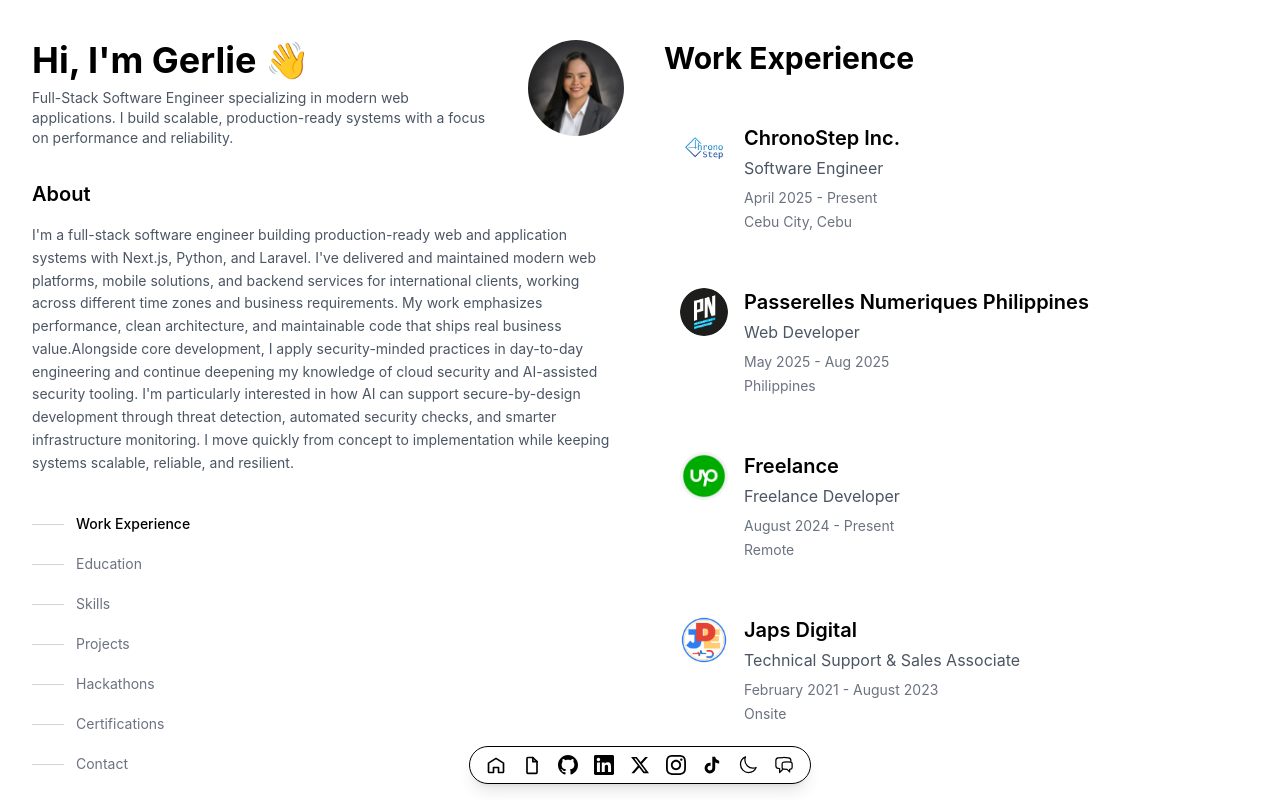
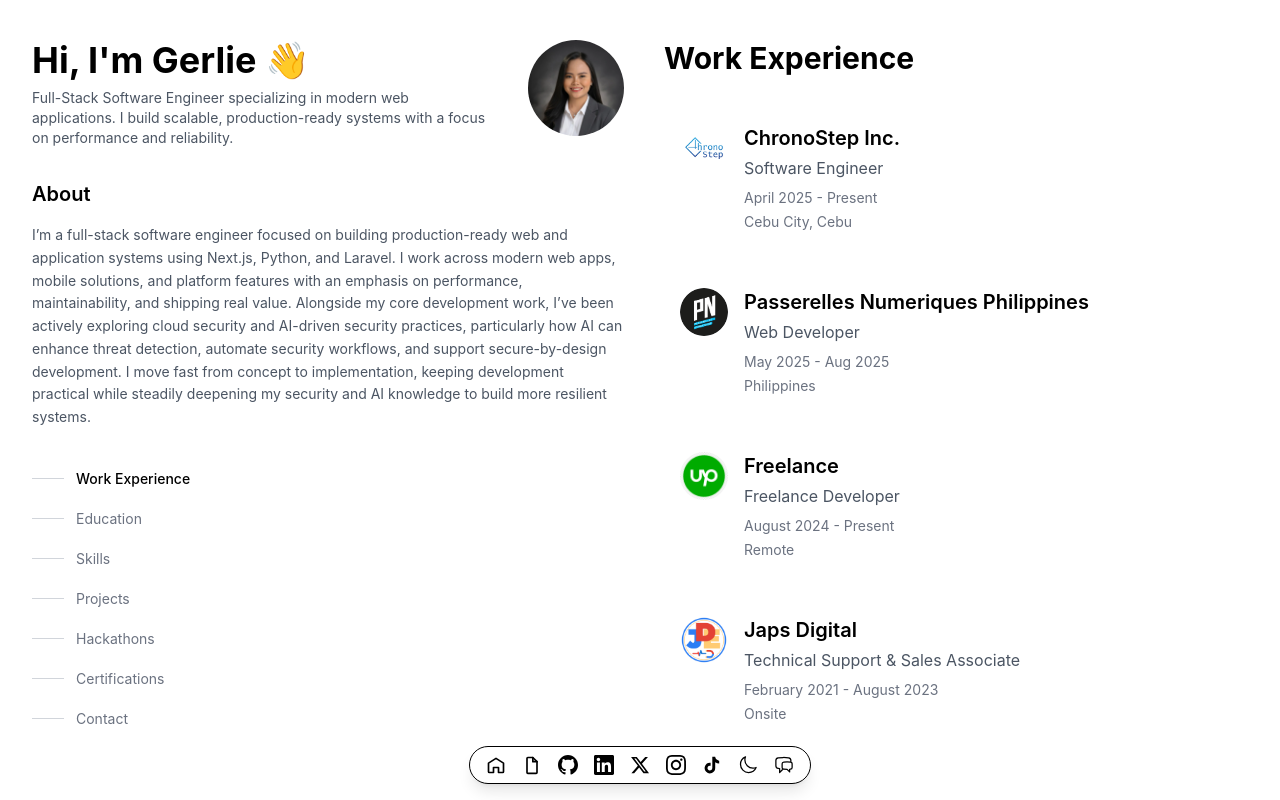
Before and after one commit to gakhd625/gerleyy-portfolio, a Next.js app: page / in a window 1280 px wide. Built offline with nearby package versions, Linux system fonts and the light colour scheme.

Commit message:
UPDATE portfolio

```diff
--- a/data/portfolio.ts
+++ b/data/portfolio.ts
@@ -4,10 +4,10 @@ export const portfolioData = {
   about: "I’m a full-stack software engineer focused on building production-ready web and application systems using Next.js, Python, and Laravel. I work across modern web apps, mobile solutions, and platform features with an emphasis on performance, maintainability, and shipping real value. Alongside my core development work, I’ve been actively exploring cloud security and AI-driven security practices, particularly how AI can enhance threat detection, automate security workflows, and support secure-by-design development. I move fast from concept to implementation, keeping development practical while steadily deepening my security and AI knowledge to build more resilient systems.",
   profileImage: "/profile/PROFILE.png",
 
-  about: [
-    "I'm a full-stack software engineer building production-ready web and application systems with Next.js, Python, and Laravel. I've delivered and maintained modern web platforms, mobile solutions, and backend services for international clients, working across different time zones and business requirements. My work emphasizes performance, clean architecture, and maintainable code that ships real business value.",
-    "Alongside core development, I apply security-minded practices in day-to-day engineering and continue deepening my knowledge of cloud security and AI-assisted security tooling. I'm particularly interested in how AI can support secure-by-design development through threat detection, automated security checks, and smarter infrastructure monitoring. I move quickly from concept to implementation while keeping systems scalable, reliable, and resilient."
-  ],
+  // about: [
+  //   "I'm a full-stack software engineer building production-ready web and application systems with Next.js, Python, and Laravel. I've delivered and maintained modern web platforms, mobile solutions, and backend services for international clients, working across different time zones and business requirements. My work emphasizes performance, clean architecture, and maintainable code that ships real business value.",
+  //   "Alongside core development, I apply security-minded practices in day-to-day engineering and continue deepening my knowledge of cloud security and AI-assisted security tooling. I'm particularly interested in how AI can support secure-by-design development through threat detection, automated security checks, and smarter infrastructure monitoring. I move quickly from concept to implementation while keeping systems scalable, reliable, and resilient."
+  // ],
 
   workExperience: [
     {
```
